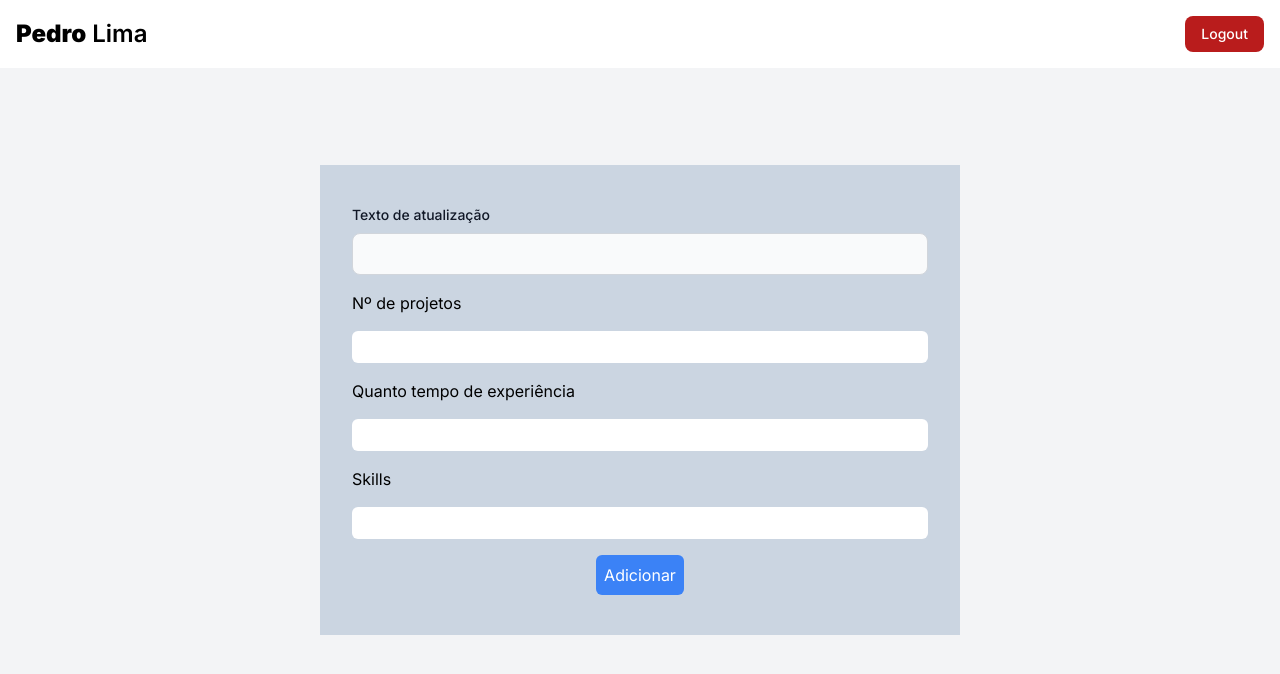
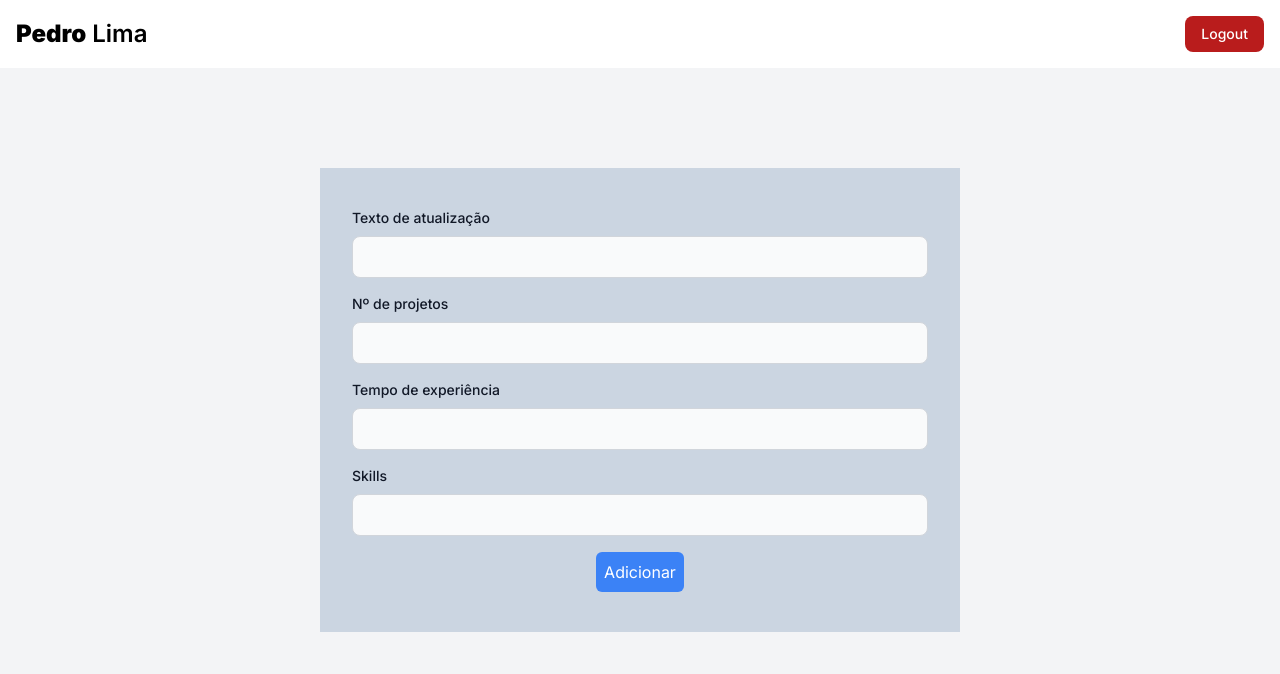
Before and after one commit to pedroalima/portfolio, a Next.js app: page /admin in a window 1280 px wide. Both pictures are taken after a click on the button "About". Shown: the top 674 px of the page. Built offline with nearby package versions, Linux system fonts and the light colour scheme.

Commit message:
feat: add input component

```diff
--- a/src/components/admin-view/about.tsx
+++ b/src/components/admin-view/about.tsx
@@ -1,43 +1,70 @@
 import { zodResolver } from "@hookform/resolvers/zod";
-import { useForm } from "react-hook-form";
+import { FormProvider, useForm } from "react-hook-form";
 import { z } from "zod";
+import Input from "../input/input";
 
-const schema = z.object({
+const formSchema = z.object({
     update: z.string(),
     numProjects: z.string(),
     timeExperience: z.string(),
     skills: z.string()
 });
 
-type FormData = z.infer<typeof schema>
+type FormData = z.infer<typeof formSchema>
+
+const inputs = [
+    {
+        htmlFor: "updates",
+        label: "Texto de atualização",
+        type: "text",
+        placeholder: "",
+        regValue: "updates"
+    },
+    {
+        htmlFor: "projects",
+        label: "Nº de projetos",
+        type: "number",
+        placeholder: "",
+        regValue: "numProjects"
+    },
+    {
+        htmlFor: "experience",
+        label: "Tempo de experiência",
+        type: "number",
+        placeholder: "",
+        regValue: "timeExperience"
+    },
+    {
+        htmlFor: "skills",
+        label: "Skills",
+        type: "text",
+        placeholder: "",
+        regValue: "skills"
+    },
+
+];
 
 export default function About() {
-    const { handleSubmit, register, formState : {errors} } = useForm<FormData>({
-        mode: "onBlur",
-        resolver: zodResolver(schema)
+    const inputsForm = useForm<FormData>({
+        resolver: zodResolver(formSchema),
     });
+
+    const { handleSubmit, formState : {errors} } = inputsForm;
 
     console.log(errors);
 
     return (
         <div className="min-h-dvh flex justify-center items-center">
-            <form onSubmit={handleSubmit(data => console.log(data))} className="bg-slate-300 py-10 px-8 w-1/2 flex flex-col items-stretch gap-4">
-                <div className="flex flex-col">
-                    <label htmlFor="update" className="block mb-2 text-sm font-medium text-gray-900 dark:text-white">Texto de atualização</label>
-                    <input type="text" {...register("update")} className="bg-gray-50 border border-gray-300 text-gray-900 text-sm rounded-lg focus:ring-blue-500 focus:border-blue-500 block w-full p-2.5 dark:bg-gray-700 dark:border-gray-600 dark:placeholder-gray-400 dark:text-white dark:focus:ring-blue-500 dark:focus:border-blue-500" />
-                </div>
-
-                <label htmlFor="projects">Nº de projetos</label>
-                <input type="number" {...register("numProjects")} className="rounded-md p-1" />
-
-                <label htmlFor="experience">Quanto tempo de experiência</label>
-                <input type="number" {...register("timeExperience")} className="rounded-md p-1" />
-
-                <label htmlFor="skills">Skills</label>
-                <input type="text" {...register("skills")} className="rounded-md p-1" />
-
-                <button type="submit" className="bg-blue-500 self-center p-2 rounded-md text-white">Adicionar</button>
-            </form>
+            <FormProvider {...inputsForm}>
+                <form onSubmit={handleSubmit(data => console.log(data))} className="bg-slate-300 py-10 px-8 w-1/2 flex flex-col items-stretch gap-4">
+                    {inputs.map((input, i) => (
+                        <div key={i} className="flex flex-col">
+                            <Input htmlFor={input.htmlFor} label={input.label} type={input.type} regValue={input.regValue} />
+                        </div>
+                    ))}
+                    <button type="submit" className="bg-blue-500 self-center p-2 rounded-md text-white">Adicionar</button>
+                </form>
+            </FormProvider>
         </div>
     );
 }
--- /dev/null
+++ b/src/components/input/input.tsx
@@ -0,0 +1,23 @@
+import { useFormContext } from "react-hook-form";
+
+export default function Input(
+    { htmlFor, label, type, placeholder, regValue } :
+    { htmlFor: string, label: string, type: string, placeholder?: string, regValue: string }) {
+
+    const { register } = useFormContext();
+
+    return (
+        <>
+            <label
+                htmlFor={htmlFor}
+                className="block mb-2 text-sm font-medium text-gray-900 dark:text-white"
+            >{label}</label>
+            <input
+                type={type}
+                {...register(regValue)}
+                placeholder={placeholder}
+                className="bg-gray-50 border border-gray-300 text-gray-900 text-sm rounded-lg focus:ring-blue-500 focus:border-blue-500 block w-full p-2.5 dark:bg-gray-700 dark:border-gray-600 dark:placeholder-gray-400 dark:text-white dark:focus:ring-blue-500 dark:focus:border-blue-500"
+            />
+        </>
+    );
+}
```
